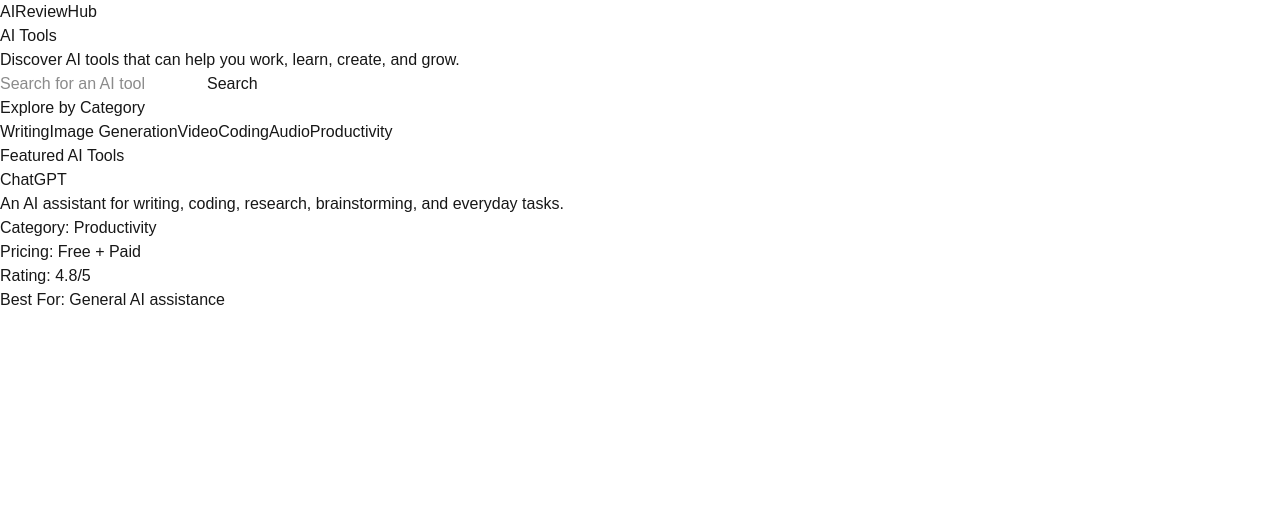
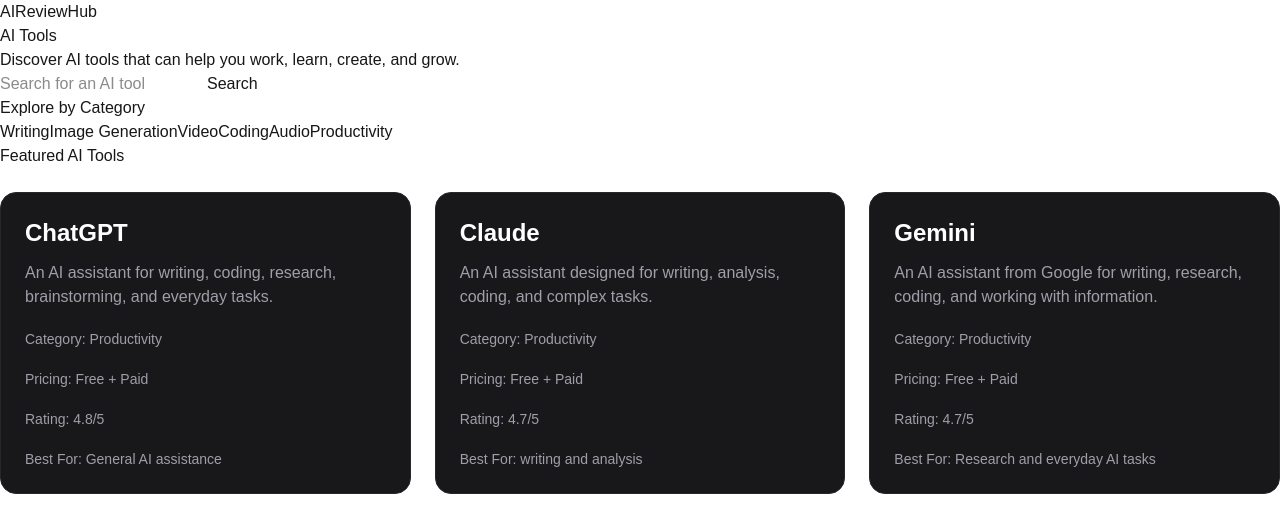
Before and after one commit to vikash-ai-dev/AIReviewHub, a Next.js app: page /tools in a window 1280 px wide. Shown: the top 532 px of the page. Built offline with nearby package versions, Linux system fonts and the light colour scheme.

Commit message:
make cards

```diff
--- a/src/app/components/ToolCard.jsx
+++ b/src/app/components/ToolCard.jsx
@@ -1,12 +1,15 @@
 export default function ToolCard({ tool }) {
   return (
-    <article>
-        <h2>{tool.name}</h2>
-        <p>{tool.description}</p>
-        <p>Category: {tool.category}</p>
-        <p>Pricing: {tool.pricing}</p>
-        <p>Rating: {tool.rating}/5</p>
-        <p>Best For: {tool.bestFor}</p>
+    <article className="rounded-2xl border border-zinc-800 bg-zinc-900 p-6">
+        <h2 className="text-2xl font-bold text-white">{tool.name}</h2>
+        <p className="mt-3 text-zinc-400 leading-6">{tool.description}</p>
+        <div className="mt-5 space-y-5 text-sm text-zinc-400">
+          <p>Category: {tool.category}</p>
+          <p>Pricing: {tool.pricing}</p>
+          <p>Rating: {tool.rating}/5</p>
+          <p>Best For: {tool.bestFor}</p>
+        </div>
+
 
     </article>
   );
--- a/src/app/data/tools.js
+++ b/src/app/data/tools.js
@@ -8,6 +8,23 @@
     rating: 4.8,
     bestFor: "General AI assistance",
   },
+  {
+    name:"Claude",
+    description:"An AI assistant designed for writing, analysis, coding, and complex tasks.",
+    category:"Productivity",
+    pricing:"Free + Paid",
+    rating:4.7,
+    bestFor:"writing and analysis",
+  },
+  {
+  name: "Gemini",
+  description:
+    "An AI assistant from Google for writing, research, coding, and working with information.",
+  category: "Productivity",
+  pricing: "Free + Paid",
+  rating: 4.7,
+  bestFor: "Research and everyday AI tasks",
+},
 ];
 
 export default tools;
--- a/src/app/tools/page.js
+++ b/src/app/tools/page.js
@@ -14,7 +14,10 @@
 
                 <div>
 
-                    <input type="text" placeholder="Search for an AI tool">
+                    <input type="text"
+
+                    placeholder="Search for an AI tool">
+
                     </input>
                     <button>Search</button>
                 </div>
@@ -34,9 +37,14 @@
                     <h2>
                         Featured AI Tools
                     </h2>
-                    {tools.map((tool)=>(
+                    <div className=" mt-6 grid gap-6 md:grid-cols-2 lg:grid-cols-3">
+
+                        {tools.map((tool)=>(
                         <ToolCard key={tool.name} tool={tool}/>
                        )) }
+
+                    </div>
+
 
                 </section>
 
```
